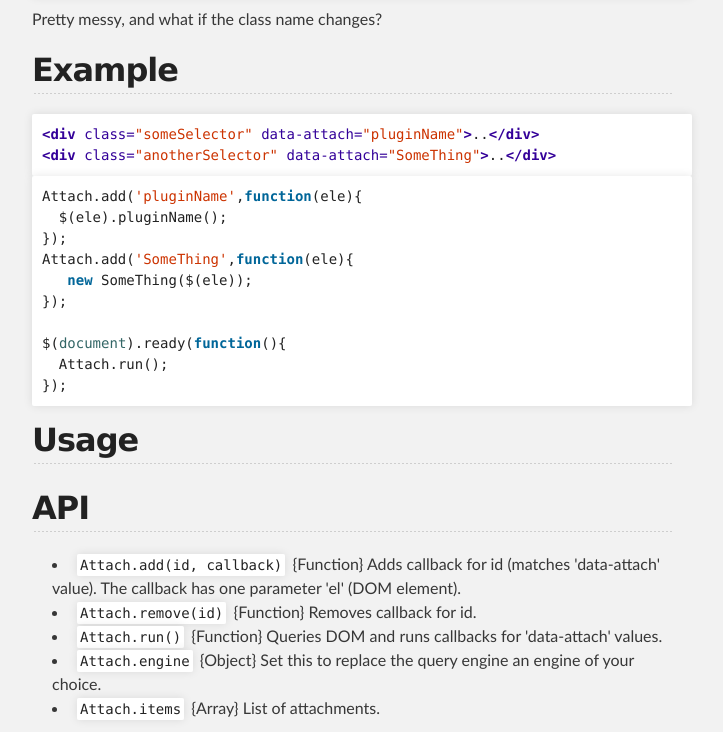
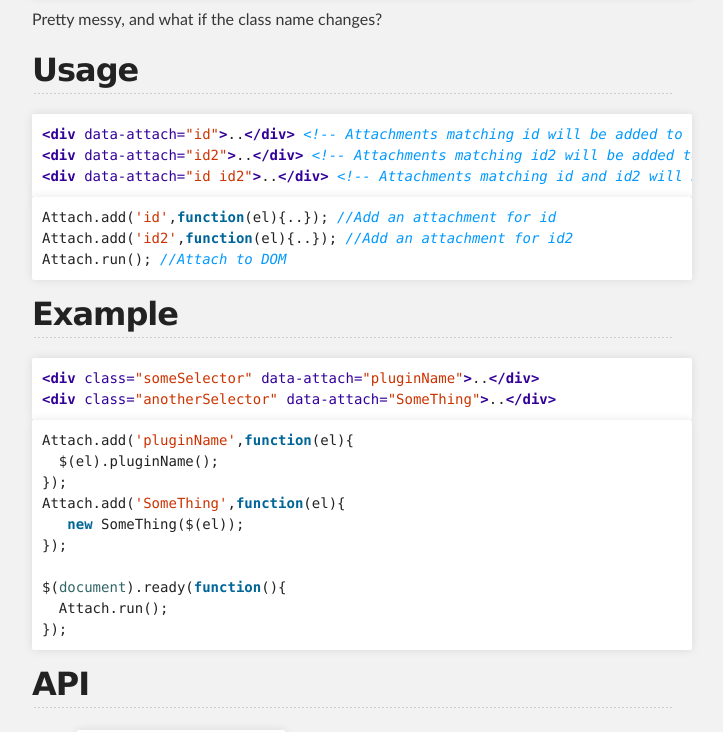
Before and after one commit to nicbell/attach.js, a plain HTML site: page index.html in a window 1280 px wide. Shown: the part 831-1563 px from the top of the page, without its empty margins (288-1011 px from the left). Drawn offline with Linux system fonts and the light colour scheme.

Commit message:
Create gh-pages branch via GitHub

```diff
--- a/index.html
+++ b/index.html
@@ -57,26 +57,36 @@
 <p>Pretty messy, and what if the class name changes? </p>
 
 <h2>
+<a name="usage" class="anchor" href="#usage"><span class="octicon octicon-link"></span></a>Usage</h2>
+
+<div class="highlight"><pre><span class="nt">&lt;div</span> <span class="na">data-attach=</span><span class="s">"id"</span><span class="nt">&gt;</span>..<span class="nt">&lt;/div&gt;</span> <span class="c">&lt;!-- Attachments matching id will be added to this element --&gt;</span>
+<span class="nt">&lt;div</span> <span class="na">data-attach=</span><span class="s">"id2"</span><span class="nt">&gt;</span>..<span class="nt">&lt;/div&gt;</span> <span class="c">&lt;!-- Attachments matching id2 will be added to this element --&gt;</span>
+<span class="nt">&lt;div</span> <span class="na">data-attach=</span><span class="s">"id id2"</span><span class="nt">&gt;</span>..<span class="nt">&lt;/div&gt;</span> <span class="c">&lt;!-- Attachments matching id and id2 will be added to this element --&gt;</span>
+</pre></div>
+
+<div class="highlight"><pre><span class="nx">Attach</span><span class="p">.</span><span class="nx">add</span><span class="p">(</span><span class="s1">'id'</span><span class="p">,</span><span class="kd">function</span><span class="p">(</span><span class="nx">el</span><span class="p">){..});</span> <span class="c1">//Add an attachment for id</span>
+<span class="nx">Attach</span><span class="p">.</span><span class="nx">add</span><span class="p">(</span><span class="s1">'id2'</span><span class="p">,</span><span class="kd">function</span><span class="p">(</span><span class="nx">el</span><span class="p">){..});</span> <span class="c1">//Add an attachment for id2</span>
+<span class="nx">Attach</span><span class="p">.</span><span class="nx">run</span><span class="p">();</span> <span class="c1">//Attach to DOM</span>
+</pre></div>
+
+<h2>
 <a name="example" class="anchor" href="#example"><span class="octicon octicon-link"></span></a>Example</h2>
 
 <div class="highlight"><pre><span class="nt">&lt;div</span> <span class="na">class=</span><span class="s">"someSelector"</span> <span class="na">data-attach=</span><span class="s">"pluginName"</span><span class="nt">&gt;</span>..<span class="nt">&lt;/div&gt;</span>
 <span class="nt">&lt;div</span> <span class="na">class=</span><span class="s">"anotherSelector"</span> <span class="na">data-attach=</span><span class="s">"SomeThing"</span><span class="nt">&gt;</span>..<span class="nt">&lt;/div&gt;</span>
 </pre></div>
 
-<div class="highlight"><pre><span class="nx">Attach</span><span class="p">.</span><span class="nx">add</span><span class="p">(</span><span class="s1">'pluginName'</span><span class="p">,</span><span class="kd">function</span><span class="p">(</span><span class="nx">ele</span><span class="p">){</span>
-  <span class="nx">$</span><span class="p">(</span><span class="nx">ele</span><span class="p">).</span><span class="nx">pluginName</span><span class="p">();</span>
+<div class="highlight"><pre><span class="nx">Attach</span><span class="p">.</span><span class="nx">add</span><span class="p">(</span><span class="s1">'pluginName'</span><span class="p">,</span><span class="kd">function</span><span class="p">(</span><span class="nx">el</span><span class="p">){</span>
+  <span class="nx">$</span><span class="p">(</span><span class="nx">el</span><span class="p">).</span><span class="nx">pluginName</span><span class="p">();</span>
 <span class="p">});</span>
-<span class="nx">Attach</span><span class="p">.</span><span class="nx">add</span><span class="p">(</span><span class="s1">'SomeThing'</span><span class="p">,</span><span class="kd">function</span><span class="p">(</span><span class="nx">ele</span><span class="p">){</span>
-   <span class="k">new</span> <span class="nx">SomeThing</span><span class="p">(</span><span class="nx">$</span><span class="p">(</span><span class="nx">ele</span><span class="p">));</span>
+<span class="nx">Attach</span><span class="p">.</span><span class="nx">add</span><span class="p">(</span><span class="s1">'SomeThing'</span><span class="p">,</span><span class="kd">function</span><span class="p">(</span><span class="nx">el</span><span class="p">){</span>
+   <span class="k">new</span> <span class="nx">SomeThing</span><span class="p">(</span><span class="nx">$</span><span class="p">(</span><span class="nx">el</span><span class="p">));</span>
 <span class="p">});</span>
 
 <span class="nx">$</span><span class="p">(</span><span class="nb">document</span><span class="p">).</span><span class="nx">ready</span><span class="p">(</span><span class="kd">function</span><span class="p">(){</span>
   <span class="nx">Attach</span><span class="p">.</span><span class="nx">run</span><span class="p">();</span>
 <span class="p">});</span>
 </pre></div>
-
-<h2>
-<a name="usage" class="anchor" href="#usage"><span class="octicon octicon-link"></span></a>Usage</h2>
 
 <h2>
 <a name="api" class="anchor" href="#api"><span class="octicon octicon-link"></span></a>API</h2>
```
Also changed, not shown: params.json (+1 -1 lines).
